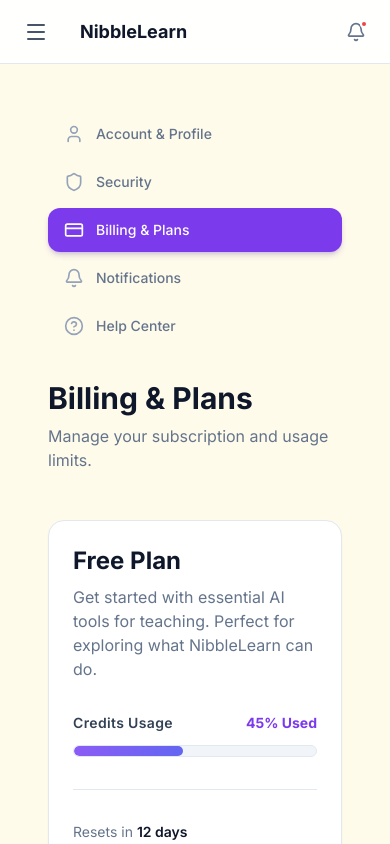
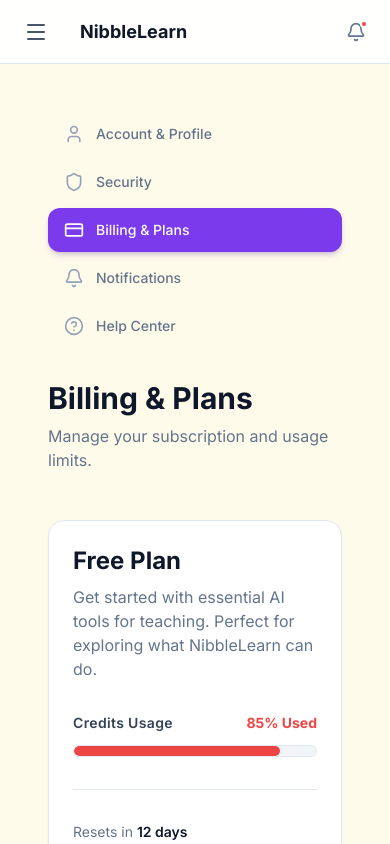
Before and after one commit to CodeCrafter19programmer/nibble-learn, a Next.js app: page /app/settings/billing in a window 390 px wide. Shown: the top 844 px of the page. Built offline with nearby package versions, Linux system fonts and the light colour scheme.

Commit message:
feat: conditionally show top up credits button and update upgrade link to dashboard billing

```diff
--- a/src/app/app/layout.tsx
+++ b/src/app/app/layout.tsx
@@ -51,7 +51,7 @@
                 </div>
 
                 <div className="flex items-center gap-4">
-                    <Link href="/pricing">
+                    <Link href="/app/settings/billing">
                         <Button size="sm" className="hidden sm:flex shadow-lg border-0 rounded-full text-white bg-gradient-to-r from-violet-600 to-indigo-600 hover:from-violet-500 hover:to-indigo-500 shadow-violet-500/10 dark:shadow-violet-500/25">
                             <span className="mr-1">✨</span> Upgrade to Plus
                         </Button>
--- a/src/app/app/settings/billing/page.tsx
+++ b/src/app/app/settings/billing/page.tsx
@@ -79,6 +79,7 @@
 
 export default function TeacherBillingPage() {
     const [billingPeriod, setBillingPeriod] = useState<"annual" | "monthly">("annual")
+    const creditsUsedPercentage = 85 // Represents current credits used
 
     return (
         <div className="space-y-12 pb-12">
@@ -100,10 +101,10 @@
                     <div className="space-y-3">
                         <div className="flex justify-between items-end">
                             <span className="text-sm font-semibold text-slate-700 dark:text-slate-300 tracking-wide">Credits Usage</span>
-                            <span className="text-sm font-bold text-violet-600 dark:text-violet-400">45% Used</span>
+                            <span className={cn("text-sm font-bold", creditsUsedPercentage >= 80 ? "text-red-500" : "text-violet-600 dark:text-violet-400")}>{creditsUsedPercentage}% Used</span>
                         </div>
                         <div className="w-full h-3 bg-slate-100 dark:bg-slate-800 rounded-full overflow-hidden border border-slate-200 dark:border-slate-700">
-                            <div className="h-full bg-gradient-to-r from-violet-500 to-indigo-500 rounded-full" style={{ width: "45%" }}></div>
+                            <div className={cn("h-full rounded-full", creditsUsedPercentage >= 80 ? "bg-red-500" : "bg-gradient-to-r from-violet-500 to-indigo-500")} style={{ width: `${creditsUsedPercentage}%` }}></div>
                         </div>
                     </div>
 
@@ -114,9 +115,11 @@
                             <span className="font-semibold text-slate-900 dark:text-white">12 days</span>
                         </div>
                         <div className="flex gap-3 w-full md:w-auto">
-                            <Button variant="outline" className="flex-1 md:flex-none text-violet-700 dark:text-violet-400 border-violet-200 dark:border-violet-800 hover:bg-violet-50 dark:hover:bg-violet-900/30">
-                                <Sparkles className="w-4 h-4 mr-2" /> Top Up Credits
-                            </Button>
+                            {creditsUsedPercentage >= 80 && (
+                                <Button variant="outline" className="flex-1 md:flex-none text-violet-700 dark:text-violet-400 border-violet-200 dark:border-violet-800 hover:bg-violet-50 dark:hover:bg-violet-900/30">
+                                    <Sparkles className="w-4 h-4 mr-2" /> Top Up Credits
+                                </Button>
+                            )}
                             <Button className="flex-1 md:flex-none bg-blue-600 hover:bg-blue-700 text-white shadow-md">
                                 Upgrade Plan
                             </Button>
```
